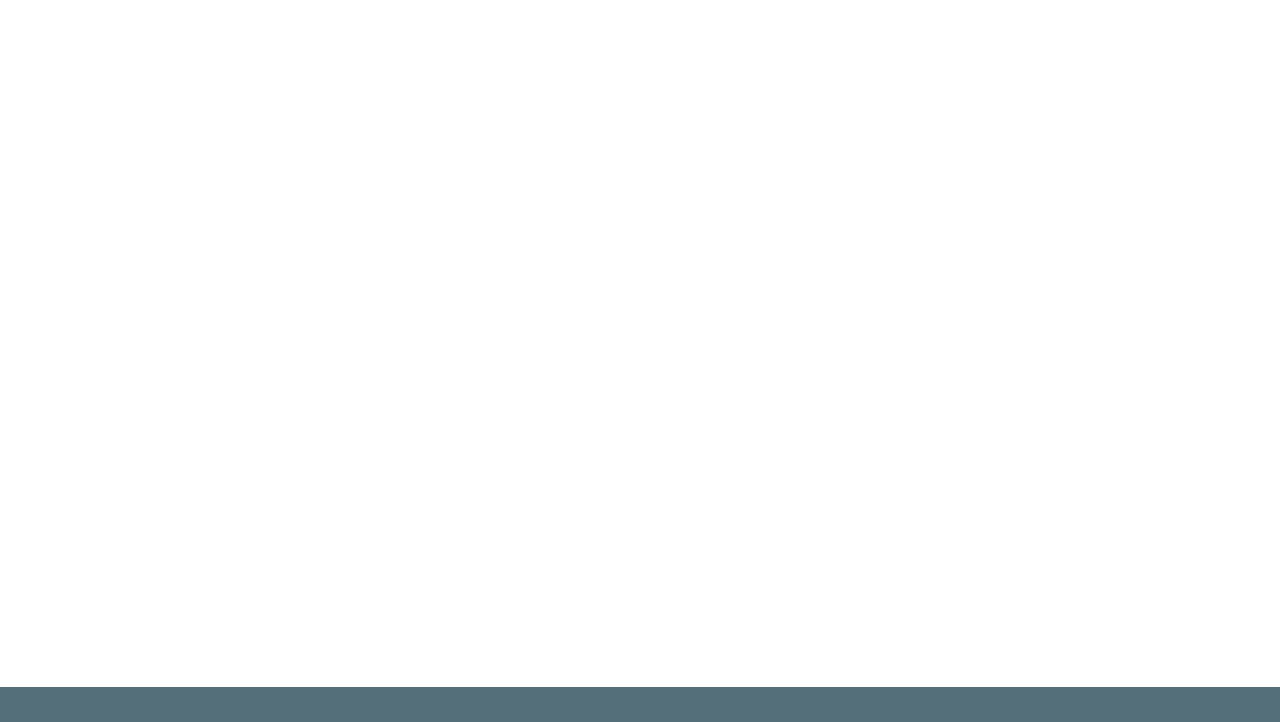
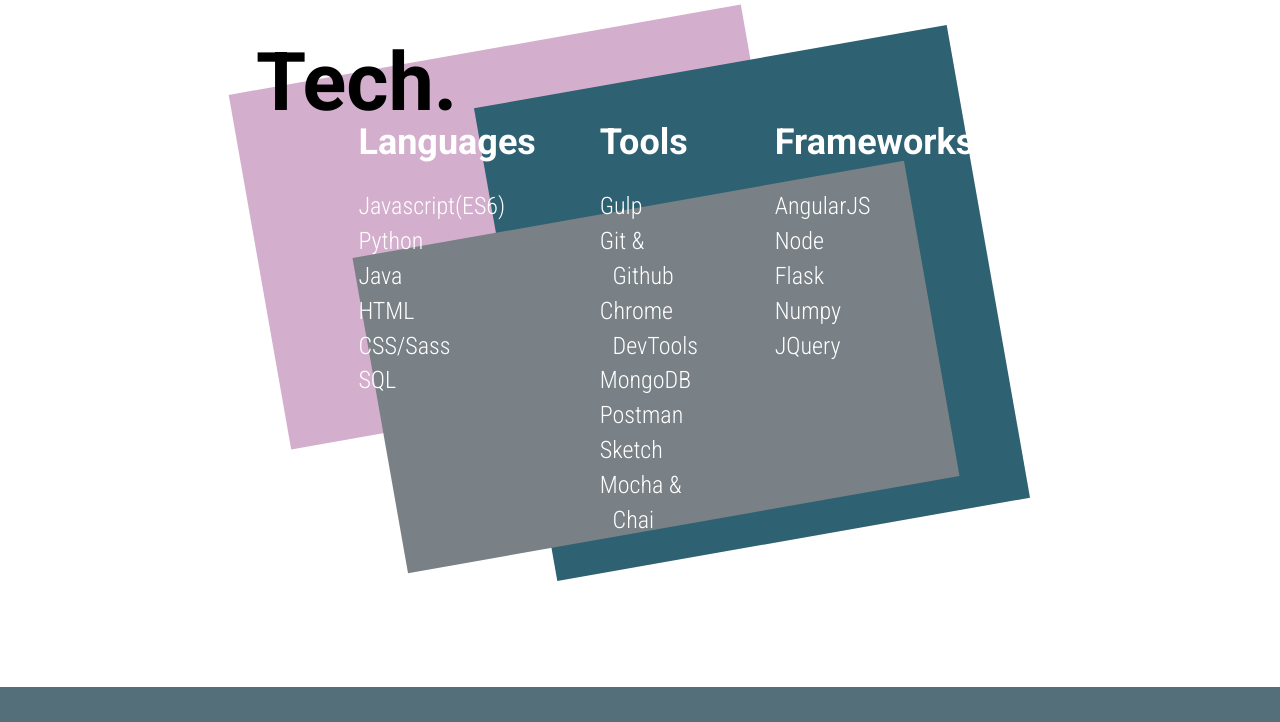
Before and after one commit to HoganMcDonald/portfolio_site_3.0, a website: page src/views/index.html in a window 1280 px wide. Shown: the part 913-1635 px from the top of the page. Drawn offline with nearby package versions, Linux system fonts and the light colour scheme; files that its build step writes are made by us from their sources; files whose address does not match are found by name.

Commit message:
skills added

```diff
--- a/src/sass/base/_fonts.sass
+++ b/src/sass/base/_fonts.sass
@@ -1,4 +1,4 @@
-@import url('https://fonts.googleapis.com/css?family=Roboto+Condensed|Roboto+Mono:500|Roboto:400,700')
+@import url('https://fonts.googleapis.com/css?family=Roboto+Condensed:300|Roboto+Mono:500|Roboto:700')
 
 $robotoCondensed: 'Roboto Condensed', helvetica, sans-serif
 $robotoMono: 'Roboto Mono', monospace
--- a/src/sass/components/_module.sass
+++ b/src/sass/components/_module.sass
@@ -1 +1,2 @@
 @import buttons
+@import tech
--- /dev/null
+++ b/src/sass/components/_tech.sass
@@ -0,0 +1,59 @@
+#tech
+  display: flex
+  height: 100vh
+  width: 100%
+  align-items: center
+  justify-content: center
+  .container
+    height: 60%
+    width: 60%
+    // background-color: black
+    position: relative
+    .title
+      position: absolute
+      left: 0
+      top: -10vh
+    .text
+      // background-color: black
+      color: white
+      height: 80%
+      width: 80%
+      position: absolute
+      left: 50%
+      top: 50%
+      transform: translate(-50%, -50%)
+      display: grid
+      grid-template-columns: auto auto auto
+      grid-column-gap: 1vw
+      h4
+        margin: 2vw 2vw 1vw
+      ul
+        list-style: none
+        padding-left: 0
+        margin: 2vw 3vw
+        li
+          text-indent: -1vw
+    .box
+      transform: rotate(-10deg)
+      z-index: -1
+    .box1
+      height: 45vh
+      width: 65vh
+      background-color: $pinkLavender
+      position: relative
+      left: 0vh
+      top: 0vh
+    .box2
+      height: 60vh
+      width: 60vh
+      background-color: $myrtleGreen
+      position: absolute
+      right: 4vh
+      top: 2vh
+    .box3
+      height: 40vh
+      width: 70vh
+      background-color: $trolleyGrey
+      position: absolute
+      bottom: 0vh
+      left: 15vh
--- a/src/sass/pages/_index.sass
+++ b/src/sass/pages/_index.sass
@@ -39,9 +39,3 @@ $headerSize: 5.063em
         transform: translateY(-52.5%)
         width: 40vw
         opacity: 0
-    #tech
-      height: 100vh
-      width: 100%
-    #thoughts
-    #solutions
-    #me
--- a/src/views/index.html
+++ b/src/views/index.html
@@ -105,7 +105,52 @@
       </div>
 
       <div id="tech">
+        <div class="container">
+          <h2 class="title">Tech.</h2>
 
+          <div class="box box1"></div>
+          <div class="box box2"></div>
+          <div class="box box3"></div>
+          <div class="text">
+
+            <div class="col col1">
+              <h4>Languages</h4>
+              <ul>
+                <li>Javascript(ES6)</li>
+                <li>Python</li>
+                <li>Java</li>
+                <li>HTML</li>
+                <li>CSS/Sass</li>
+                <li>SQL</li>
+              </ul>
+            </div>
+
+            <div class="col col2">
+              <h4>Tools</h4>
+              <ul>
+                <li>Gulp</li>
+                <li>Git & Github</li>
+                <li>Chrome DevTools</li>
+                <li>MongoDB</li>
+                <li>Postman</li>
+                <li>Sketch</li>
+                <li>Mocha & Chai</li>
+              </ul>
+            </div>
+
+            <div class="col col3">
+              <h4>Frameworks</h4>
+              <ul>
+                <li>AngularJS</li>
+                <li>Node</li>
+                <li>Flask</li>
+                <li>Numpy</li>
+                <li>JQuery</li>
+              </ul>
+            </div>
+
+          </div>
+        </div>
       </div>
 
     </main>
```
Also changed, not shown: docs/views/index.html (+1 -1 lines), docs/styles/main.min.css.
